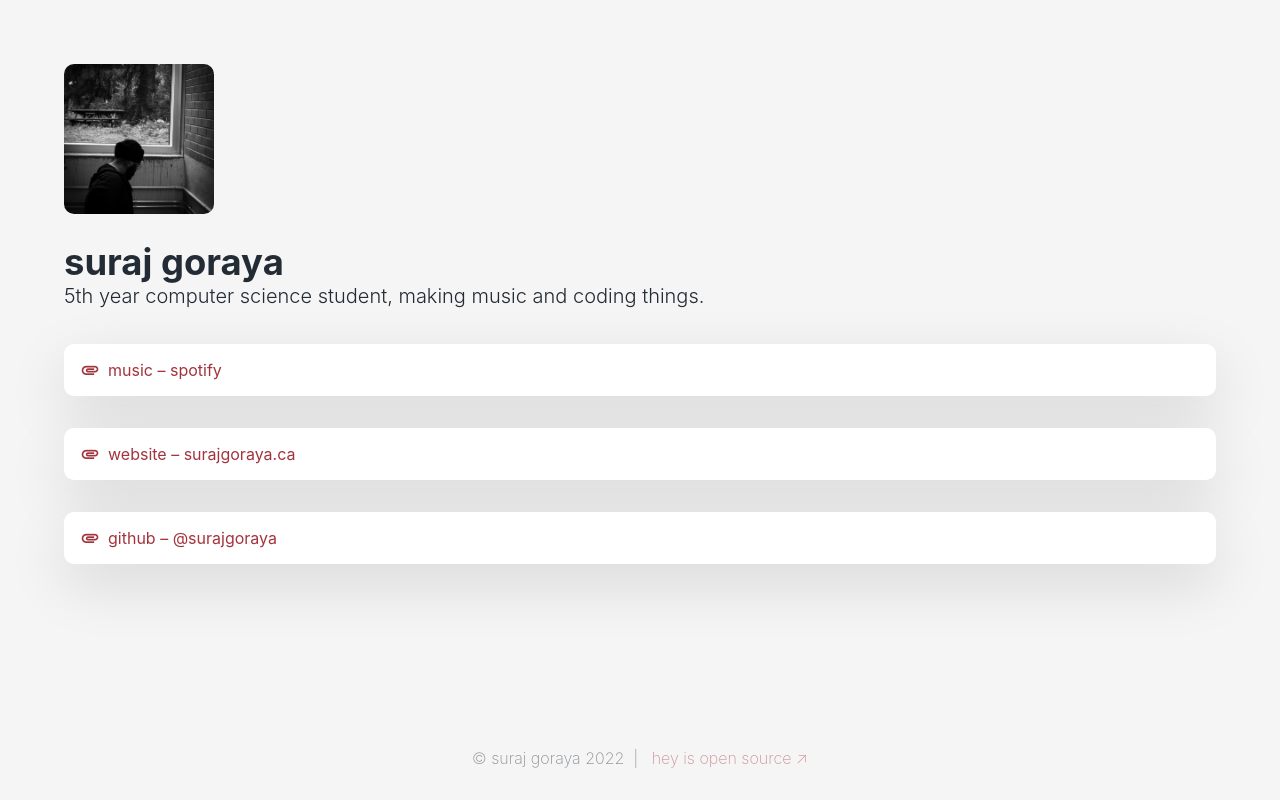
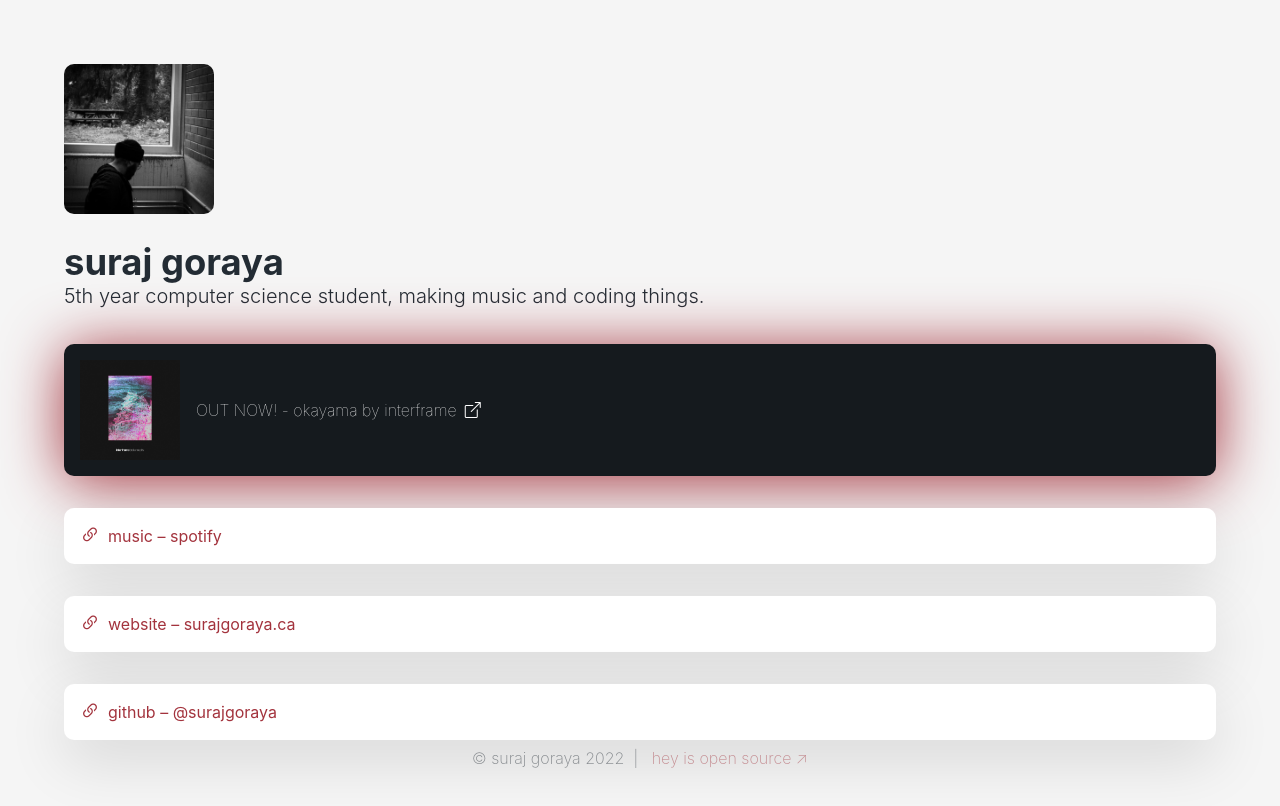
Before and after one commit to surajgoraya/hey, a Next.js app: page / in a window 1280 px wide. Shown: the top 806 px of the page. Built offline with nearby package versions, Linux system fonts and the light colour scheme; a web font is replaced by a local one.

Commit message:
feat(links): :sparkles: new promo link style, add link to okayama :)

```diff
--- a/components/Link.js
+++ b/components/Link.js
@@ -1,12 +1,10 @@
 import styles from '../styles/Link.module.css';
 
-export default function Link({Ref, Text}) {
+export default function Link({ Ref, Text, Image}) {
     return (
-        <a className={styles.link} href={Ref}>
-        <span className="material-icons">
-            attachment
-            </span>
-            {Text}
+        <a className={Image ?  styles.promoLink : styles.link} href={Ref}>
+            {Image != undefined ? <img className={styles.inline_image} src={`${Image}`}/> : <i className="bi bi-link-45deg"></i>}
+            {Text} {Image ? <i style={{marginLeft: '.5rem'}} className="bi bi-box-arrow-up-right"></i> : null}
         </a>
     )
 }
--- a/config/config.js
+++ b/config/config.js
@@ -10,6 +10,8 @@ const CONFIG = {
     main_line: "suraj goraya",
     by_line: "5th year computer science student, making music and coding things.",
     links: [
+        {text: 'OUT NOW! - okayama by interframe', ref: 'https://open.spotify.com/album/4MuobuSWrgaxlHtfrEjUpJ',
+        Image: 'assets/okayama@0.75x.jpg'},
         {text: 'music – spotify', ref: 'https://open.spotify.com/artist/6FWyVNtwkA0CeTM9I7Q4DI?si=T-ANCOxKQi2maKUlxBleAA'},
         {text: 'website – surajgoraya.ca', ref: 'https://surajgoraya.ca'},
         {text: 'github – @surajgoraya', ref: 'https://github.com/surajgoraya/'},
--- a/package.json
+++ b/package.json
@@ -8,6 +8,7 @@
     "lint": "next lint"
   },
   "dependencies": {
+    "bootstrap-icons": "^1.8.1",
     "next": "12.0.8",
     "react": "17.0.2",
     "react-dom": "17.0.2"
--- a/pages/index.js
+++ b/pages/index.js
@@ -12,8 +12,6 @@ export default function Home(props) {
         <meta name="description" content={props.meta_description} />
         <link rel="icon" href="/favicon.png" />
         <link rel="stylesheet" href="https://use.typekit.net/juv7tgb.css"/>
-        <link href="https://fonts.googleapis.com/icon?family=Material+Icons"
-        rel="stylesheet"></link>
       </Head>
 
       <main className={styles.main}>
@@ -26,7 +24,7 @@ export default function Home(props) {
           </div>
         </div>
         <div id='content' className={styles.content}>
-          {props.links.map((e, i)=><Link Ref={e.ref} Text={e.text} key={`link__${i}`}/>)}
+          {props.links.map((e, i)=><Link Ref={e.ref} Text={e.text} Image={e?.Image ? e.Image : null} key={`link__${i}`}/>)}
         </div>
       </main>
       <footer className={styles.footer}>
--- a/styles/Link.module.css
+++ b/styles/Link.module.css
@@ -1,4 +1,4 @@
-.link {
+.link, .promoLink {
     background-color: var(--colour-bg);
     box-shadow: 0 20px 60px rgba(0, 0, 0, 0.12);
     font-size: 1rem;
@@ -9,9 +9,27 @@
     transition: all cubic-bezier(0.075, 0.82, 0.165, 1) 400ms;
 }
 
-.link > span {
+.promoLink {
+    color: var(--colour-bg);
+    font-weight: 100;
+    background-color: var(--colour-text-alt);
+    box-shadow: 0 5px 60px var(--colour-blossom);
+}
+
+.inline_image{
+    height: 100px;
+    width: 100px;
+    margin-right: 1rem;
+}
+.link > i {
     color: var(--colour-blossom);
     margin-right: .5rem;
+}
+.promoLink:hover{
+    cursor: pointer;
+    background-color: var(--colour-blossom);
+    color: var(--colour-bg) !important;
+    box-shadow: 0 0px 0px rgba(0, 0, 0, 0.12);
 }
 .link:hover {
     cursor: pointer;
@@ -19,10 +37,10 @@
     color: var(--colour-bg) !important;
     box-shadow: 0 0px 0px rgba(0, 0, 0, 0.12);
 }
-.link:hover > span {
+.link:hover > i {
     color: var(--colour-bg) !important;
 }
 
-.link > span {
+.link > i {
     font-size: 1.25rem;
 }
--- a/styles/globals.css
+++ b/styles/globals.css
@@ -1,3 +1,5 @@
+@import url('../node_modules/bootstrap-icons/font/bootstrap-icons.css');
+
 :root {
   /* surajgoraya.ca theme colours */
   --colour-blossom: hsl(355, 52%, 42%);
```
Also changed, not shown: public/assets/okayama@0.75x.jpg (added), 1 other file (tests, documents, lock files or other folders).
